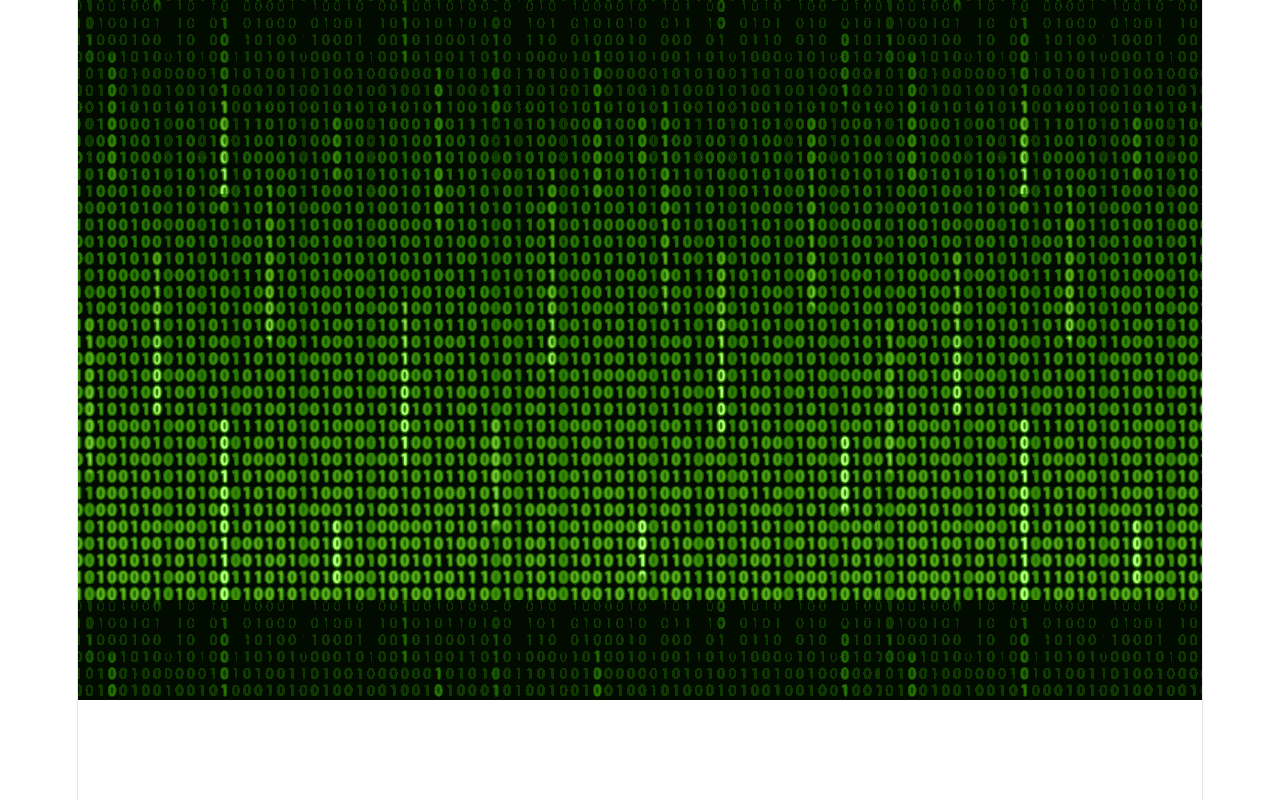
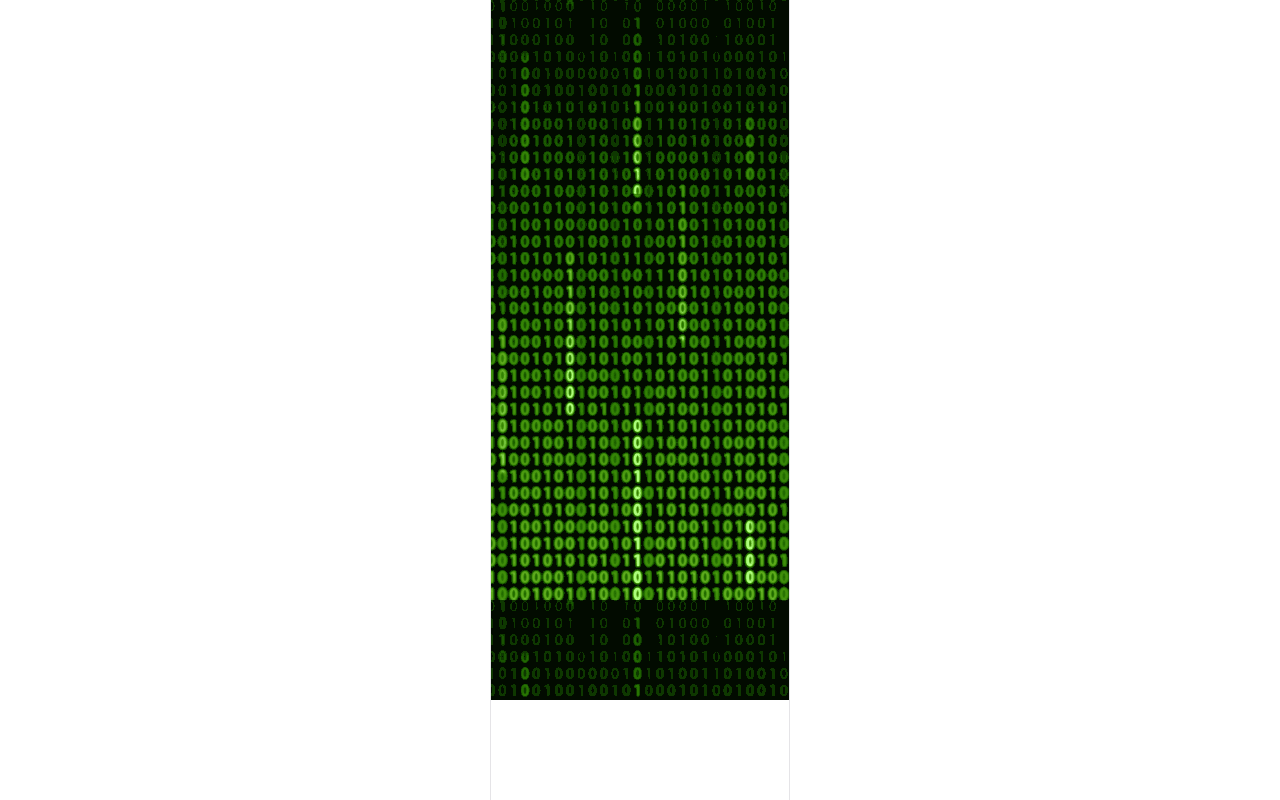
Before and after one commit to Nahom2162002/LockedIn, a React (Vite) app: page / in a window 1280 px wide. Built offline with nearby package versions, Linux system fonts and the light colour scheme.

Commit message:
Altered width and height of browser extension

```diff
--- a/src/index.css
+++ b/src/index.css
@@ -51,7 +51,8 @@
 }
 
 #root {
-  width: 1126px;
+  width: 300px;
+  height: 150px;
   max-width: 100%;
   margin: 0 auto;
   text-align: center;
```
